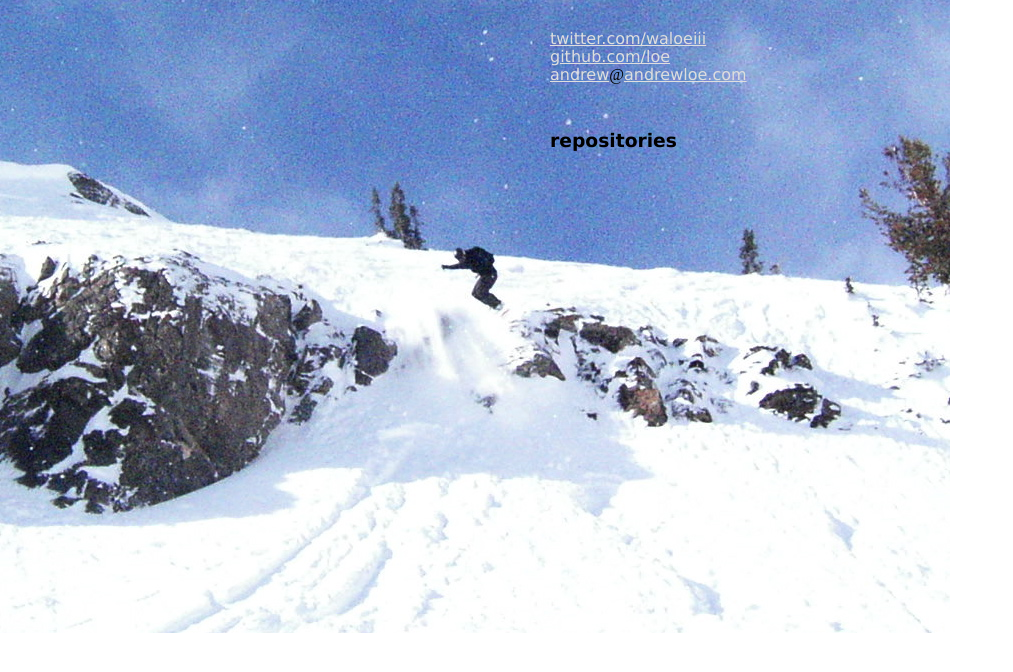
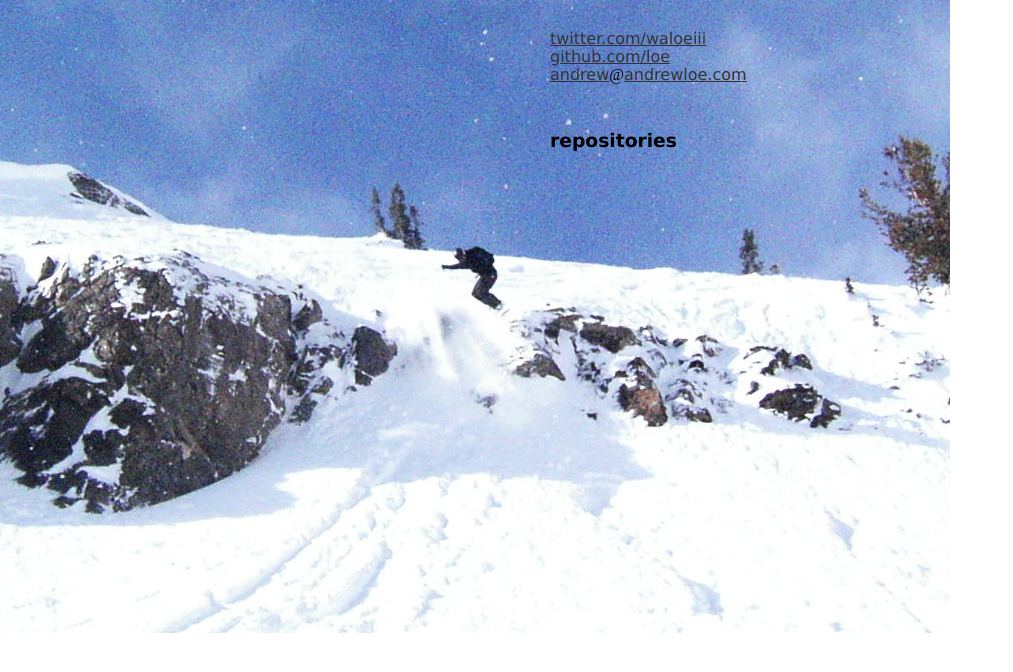
Before and after one commit to loe/loe.github.com, a plain HTML site: page index.html in a window 1280 px wide. Shown: the whole page, without its empty margins (0-1013 px from the left). Drawn offline with nearby package versions, Linux system fonts and the light colour scheme.

Commit message:
Darker grey.

```diff
--- a/index.html
+++ b/index.html
@@ -28,7 +28,7 @@
       }
 
       a {
-        color: #dedede;
+        color: #333;
         font-family: Lucida Grande;
         line-height: 18px;
       }
```
